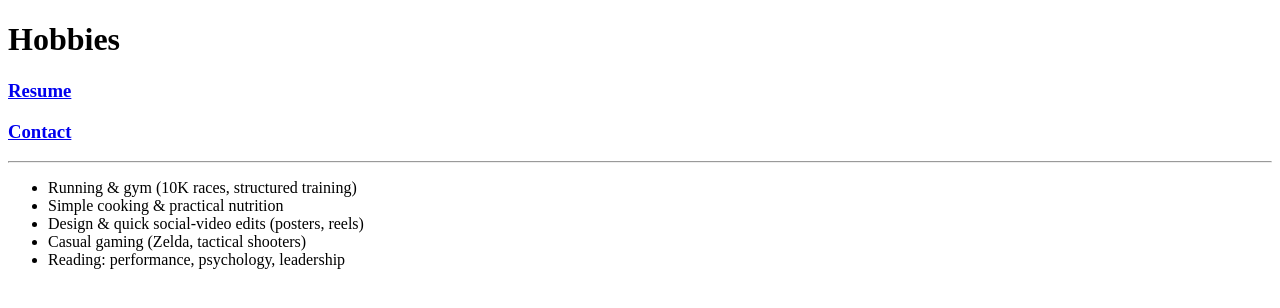
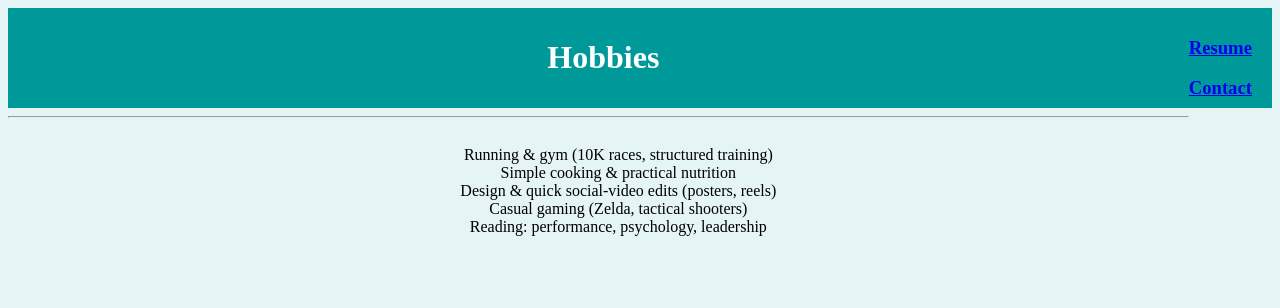
Before and after one commit to fyw82xk78v-hash/Kostandin-Resume, a plain HTML site: page Hobbies.html in a window 1280 px wide. Drawn offline with Linux system fonts and the light colour scheme.

Commit message:
Update Hobbies.html

```diff
--- a/Hobbies.html
+++ b/Hobbies.html
@@ -4,11 +4,26 @@
     <meta charset="UTF-8">
     <meta name="viewport" content="width=h1, initial-scale=1.0">
     <title>Hobbies</title>
+    <style>
+        *{text-align: center;}
+        ul {list-style-type: disc; text-align: left; display: inline-block; margin-top: 20px;}
+        li {list-style-type: none;}
+        body {background-color: #E5F4F4;}
+        .header {background-color: #009999; color: white; padding: 10px;}
+        h1 {display: inline-block;}
+        nav { float:right; margin-right: 10px;
+            padding-bottom: 10px;
+        display: inline-block;}
+    </style>
 </head>
 <body>
+    <div class="header">
     <h1>Hobbies</h1>
+    <nav>
     <h3><a href="./index.html">Resume</a></h3>
     <h3><a href="./Contact.html">Contact</a></h3>
+    </nav>
+    </div>
     <hr />
     <ul><li>Running & gym (10K races, structured training)</li>
     <li>Simple cooking & practical nutrition</li>
```
